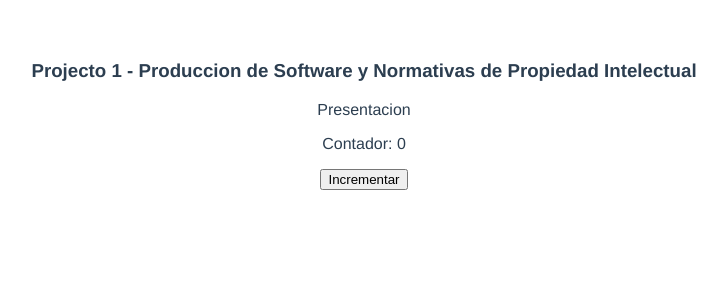
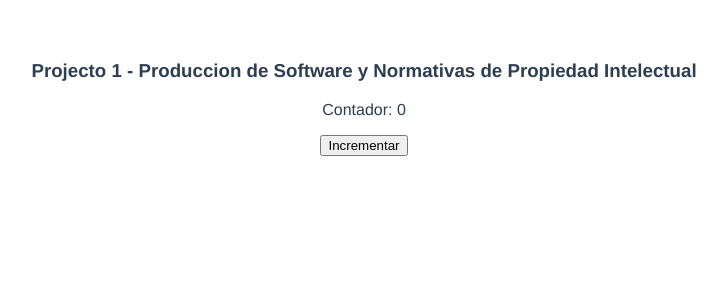
Before and after one commit to KidDarknezz/Proyecto-1, a Vue app: page / in a window 1280 px wide. Shown: the top 300 px of the page, without its empty margins (276-1003 px from the left). Built offline with nearby package versions, Linux system fonts and the light colour scheme.

Commit message:
Remove text

```diff
--- a/src/App.vue
+++ b/src/App.vue
@@ -1,7 +1,9 @@
 <template>
   <div id="app">
-    <h3>Projecto 1 - Produccion de Software y Normativas de Propiedad Intelectual</h3>
-    <p>Presentacion</p>
+    <h3>
+      Projecto 1 - Produccion de Software y Normativas de Propiedad Intelectual
+    </h3>
+    <!-- <p>Presentacion</p> -->
     <p>Contador: {{ counter }}</p>
     <button @click="counter++">Incrementar</button>
   </div>
@@ -11,9 +13,9 @@
 export default {
   data() {
     return {
-      counter: 0
+      counter: 0,
     };
-  }
+  },
 };
 </script>
 
```
